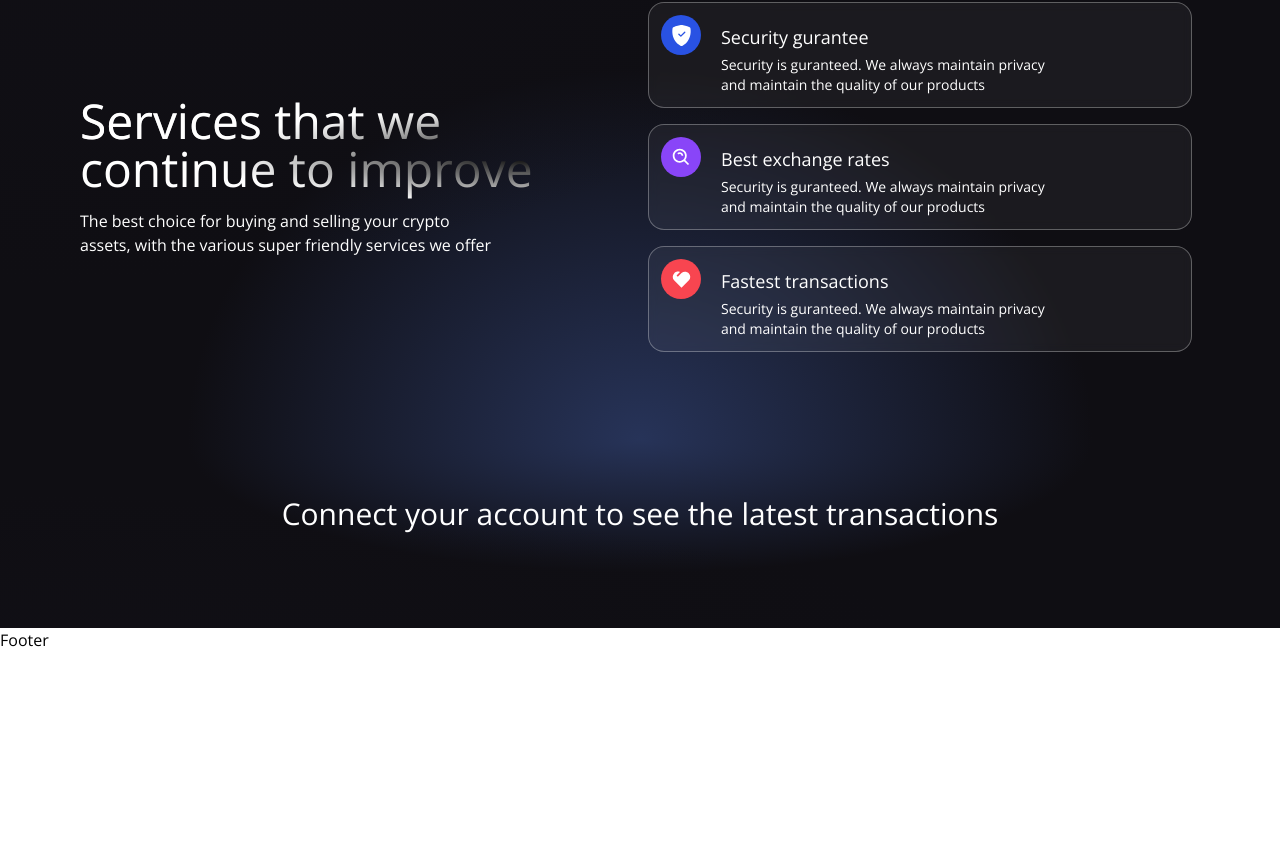
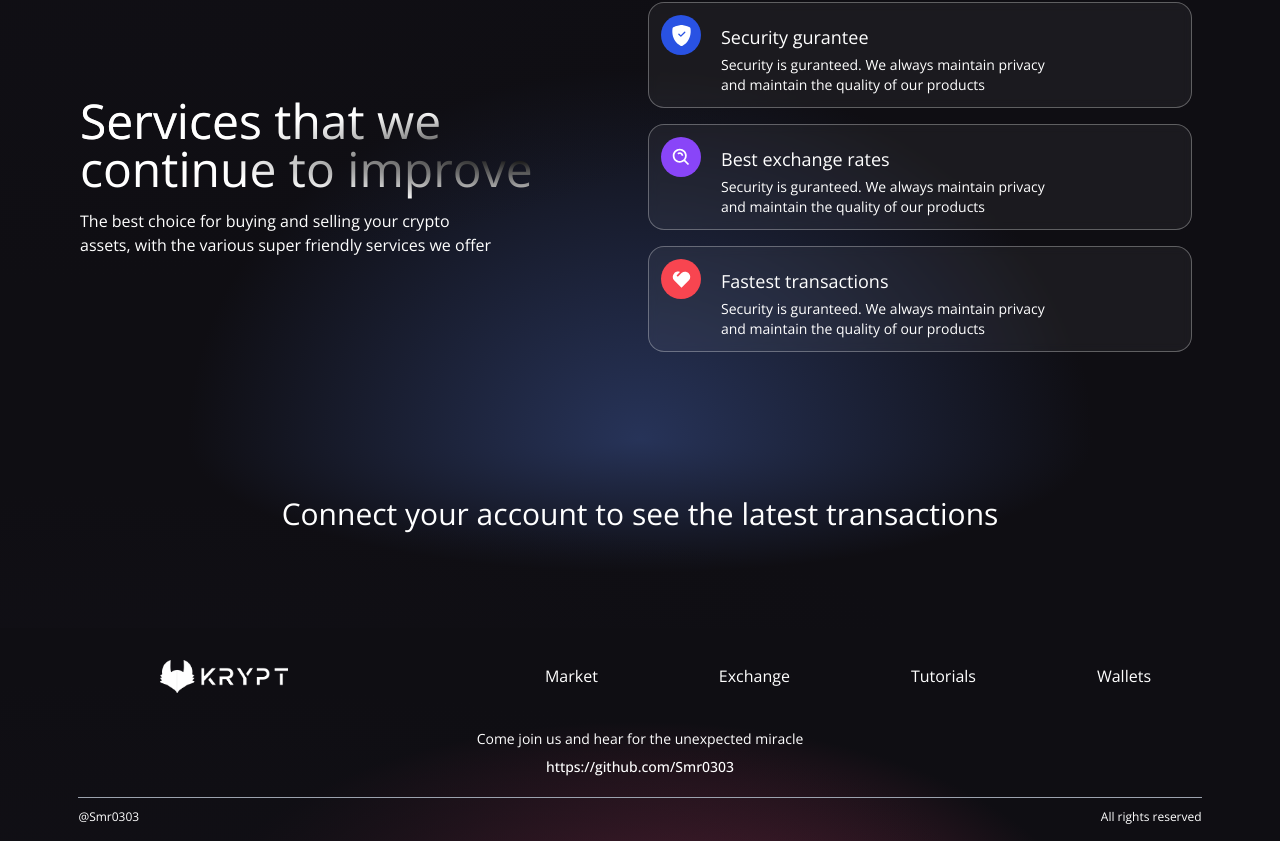
Before and after one commit to Smr0303/Krypt, a React (Vite) app in the folder client/: page / in a window 1280 px wide. Shown: the part 1275-2116 px from the top of the page. Before the commit the page ends 1927 px from the top, so only its background shows below. Built offline with nearby package versions, Linux system fonts and the light colour scheme.

Commit message:
Footer done

```diff
--- a/client/src/components/Footer.jsx
+++ b/client/src/components/Footer.jsx
@@ -1,9 +1,33 @@
-import React from 'react'
+import React from "react";
 
-function Footer() {
-  return (
-    <div>Footer</div>
-  )
-}
+import logo from "../../images/logo.png";
 
-export default Footer
+const Footer = () => (
+  <div className="w-full flex md:justify-center justify-between items-center flex-col p-4 gradient-bg-footer">
+    <div className="w-full flex sm:flex-row flex-col justify-between items-center my-4">
+      <div className="flex flex-[0.5] justify-center items-center">
+        <img src={logo} alt="logo" className="w-32" />
+      </div>
+      <div className="flex flex-1 justify-evenly items-center flex-wrap sm:mt-0 mt-5 w-full">
+        <p className="text-white text-base text-center mx-2 cursor-pointer">Market</p>
+        <p className="text-white text-base text-center mx-2 cursor-pointer">Exchange</p>
+        <p className="text-white text-base text-center mx-2 cursor-pointer">Tutorials</p>
+        <p className="text-white text-base text-center mx-2 cursor-pointer">Wallets</p>
+      </div>
+    </div>
+
+    <div className="flex justify-center items-center flex-col mt-5">
+      <p className="text-white text-sm text-center">Come join us and hear for the unexpected miracle</p>
+      <p className="text-white text-sm text-center font-medium mt-2">https://github.com/Smr0303</p>
+    </div>
+
+    <div className="sm:w-[90%] w-full h-[0.25px] bg-gray-400 mt-5 " />
+
+    <div className="sm:w-[90%] w-full flex justify-between items-center mt-3">
+      <p className="text-white text-left text-xs">@Smr0303</p>
+      <p className="text-white text-right text-xs">All rights reserved</p>
+    </div>
+  </div>
+);
+
+export default Footer;
--- a/client/src/components/Transaction.jsx
+++ b/client/src/components/Transaction.jsx
@@ -6,6 +6,12 @@
 function Transaction() {
 
   const {connectedAccount} = useContext(TransactionContext);
+
+  const TransactionCard =()=>{
+    return(
+      <div></div>
+    )
+  }
 
   return (
     <div className="flex w-full justify-center items-center 2xl:px-20 gradient-bg-transactions">
```
